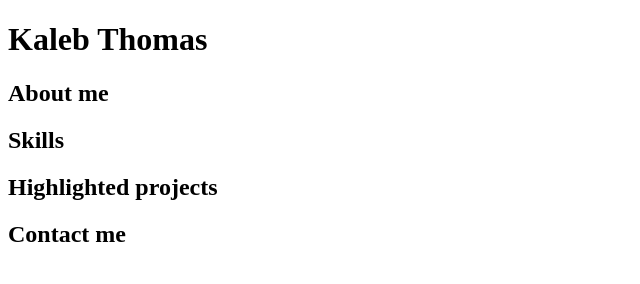
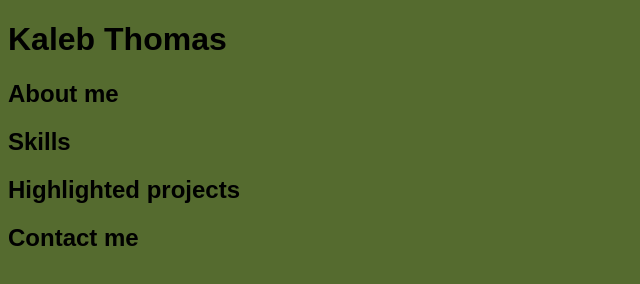
Before and after one commit to kalebrt543/kalebrt543.github.io, a plain HTML site: page index.html in a window 1280 px wide. Shown: the whole page, without its empty margins (0-640 px from the left). Drawn offline with Linux system fonts and the light colour scheme.

Commit message:
Add files via upload

```diff
--- a/index.html
+++ b/index.html
@@ -1,13 +1,22 @@
 <!DOCTYPE html>
     <html>
       <head>
-    <title>CSCE 190: Kaleb Thomas]</title>
+        <title>CSCE 190: Kaleb Thomas</title>
+        <link rel="stylesheet" href="styles.css" />
       </head>
     <body>
       <h1> Kaleb Thomas</h1>
-      <div class="about"><h2>About me</h2></div>
-      <div class="skills"><h2>Skills</h2></div>
-      <div class="projects"><h2>Highlighted projects</h2></div>
-      <div class="contact"><h2>Contact me</h2></div>
+
+      <h2 class="center">About me</h2>
+      <div class="about"></div>
+
+      <h2>Skills</h2>
+      <div class="skills"></div>
+
+      <h2>Highlighted projects</h2>
+      <div class="projects"></div>
+
+      <h2>Contact me</h2>
+      <div class="contact"></div>
     </body>
 </html>
--- /dev/null
+++ b/styles.css
@@ -0,0 +1,9 @@
+body {
+    background-color:darkolivegreen;
+    font-family: Arial, Helvetica, sans-serif;
+}
+
+h1 {
+    color :darkgrey
+    text-align: center;
+}
```
